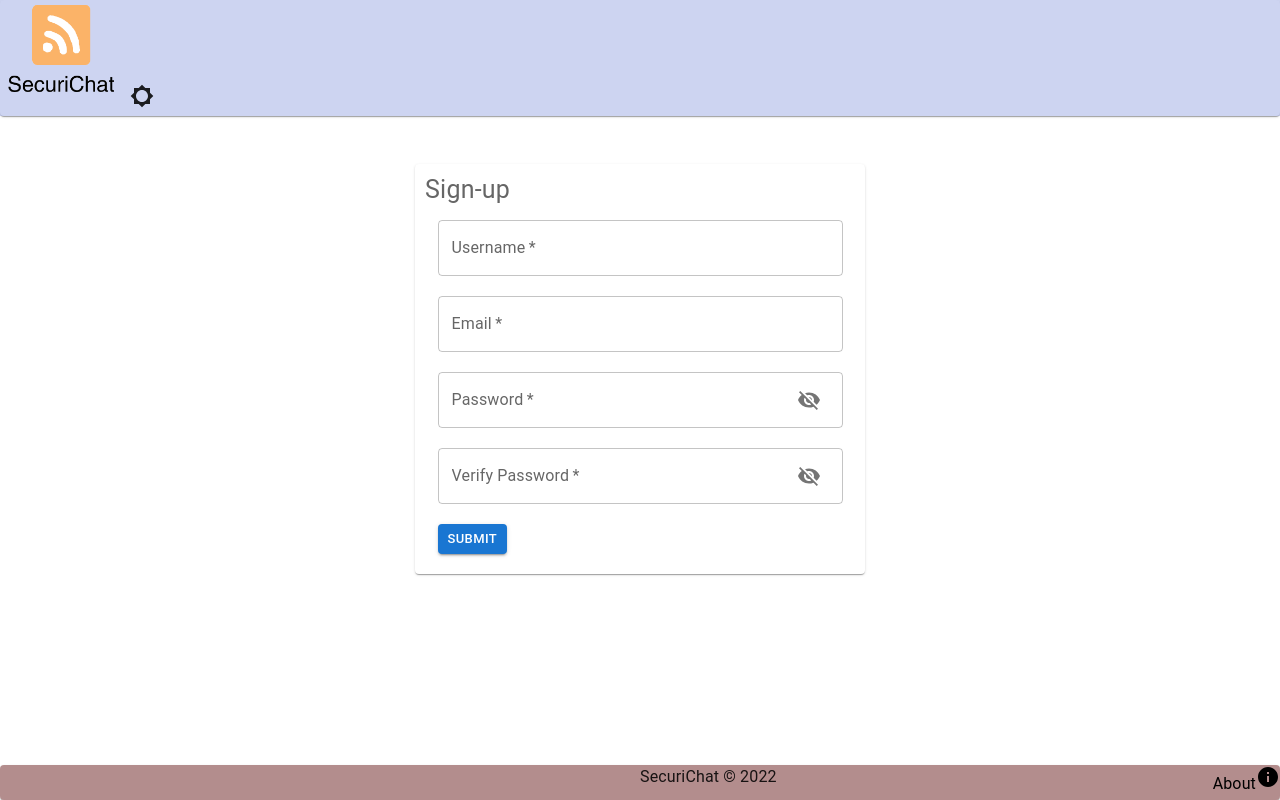
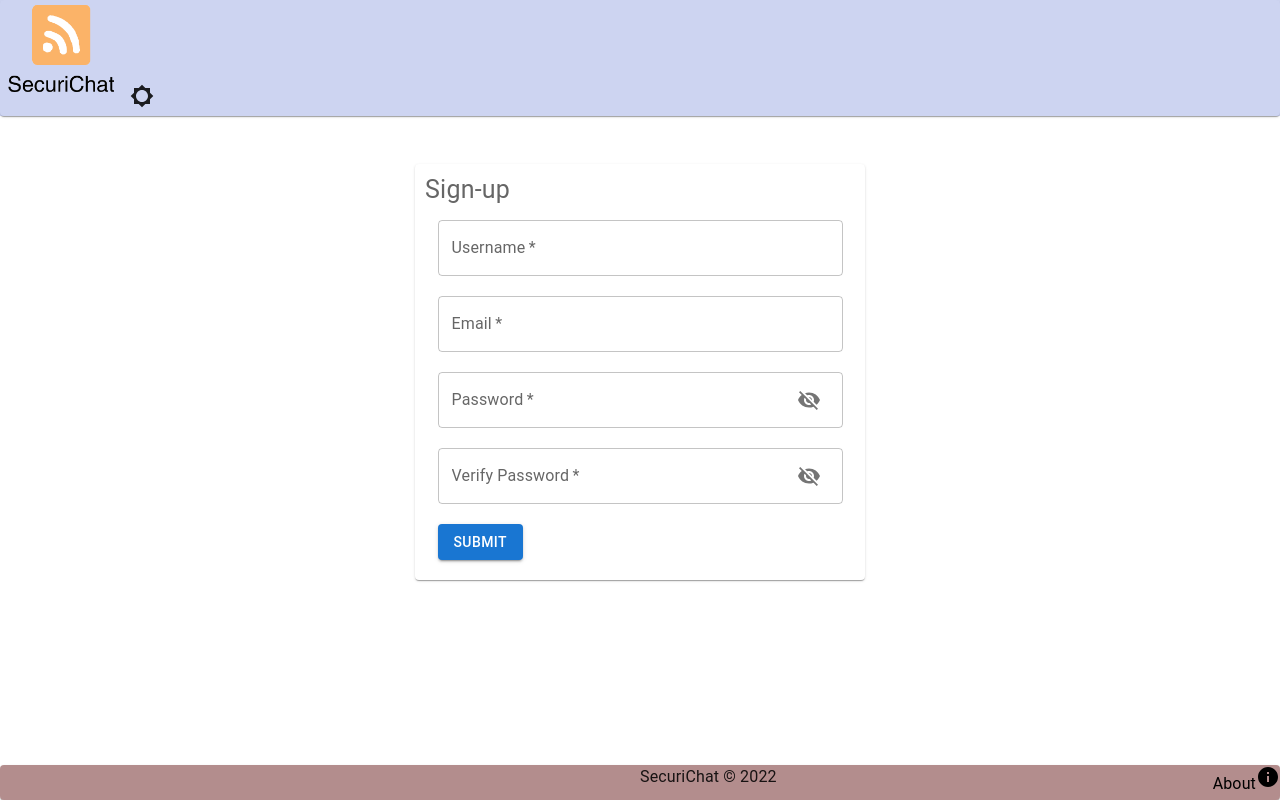
Before and after one commit to Secure-Chat/SecuriChat-Web-App, a React (Create React App) app: page /signup in a window 1280 px wide. Built offline with nearby package versions, Linux system fonts and the light colour scheme; no server answers.

Commit message:
merges work from cameron and antoine // fixes submit button on sign-up

```diff
--- a/src/components/login/Login.js
+++ b/src/components/login/Login.js
@@ -9,7 +9,8 @@
 // Styles
 import './Login.scss';
 import { Button, FormLabel, IconButton, InputAdornment, Paper, TextField, Typography } from '@mui/material';
-import { VisibilityIcon, VisibilityOffIcon } from '@mui/icons-material/';
+import VisibilityIcon from '@mui/icons-material/Visibility';
+import VisibilityOffIcon from '@mui/icons-material/VisibilityOff';
 
 // Components
 
@@ -33,7 +34,6 @@
 )(function Login(props) {
   const [showPassword, setShowPassword] = useState(false);
   const setPasswordIcon = showPassword ? <VisibilityIcon /> : <VisibilityOffIcon />;
-  // const socket = useContext(SocketContext);
   const REACT_APP_DATABASE_URL = process.env.REACT_APP_DATABASE_URL;
 
   const handleShowPassword = () => {
@@ -108,7 +108,7 @@
                 ),
               }}
             />
-            <Button variant="outlined" type="submit">
+            <Button id="submit" variant="contained" type="submit">
               Submit
             </Button>
           </form>
--- a/src/components/signup/Signup.js
+++ b/src/components/signup/Signup.js
@@ -134,7 +134,7 @@
             ),
           }}
         />
-        <Button type="submit" id="btn" variant="contained" size="small">
+        <Button type="submit" id="btn" variant="contained">
           Submit
         </Button>
       </form>
```
